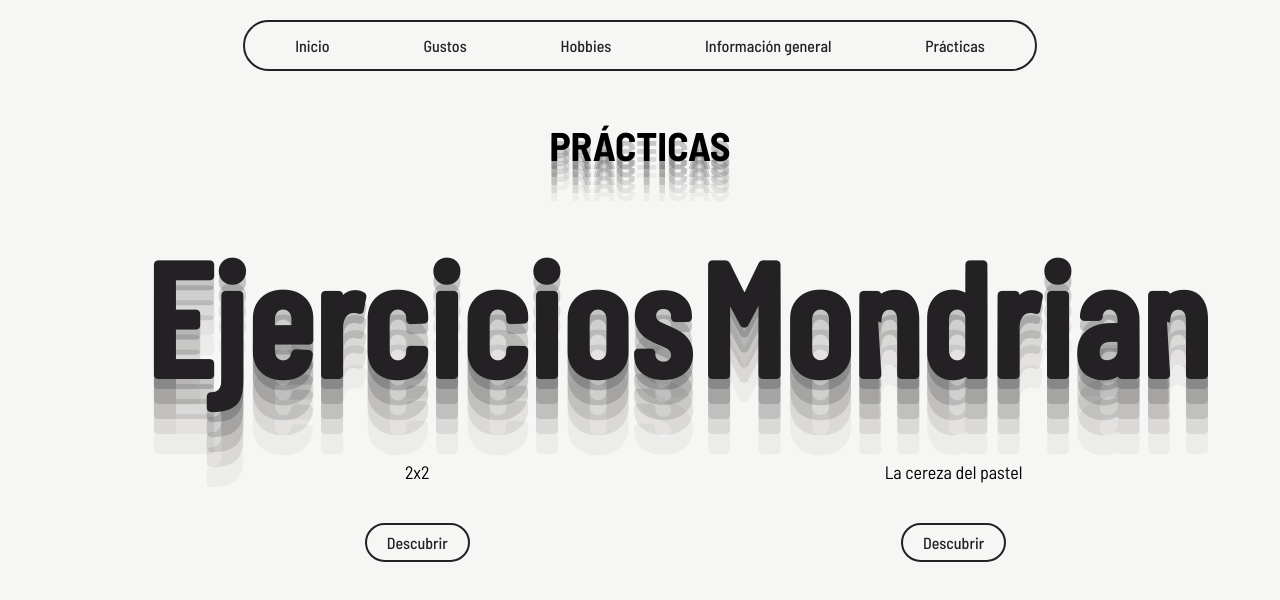
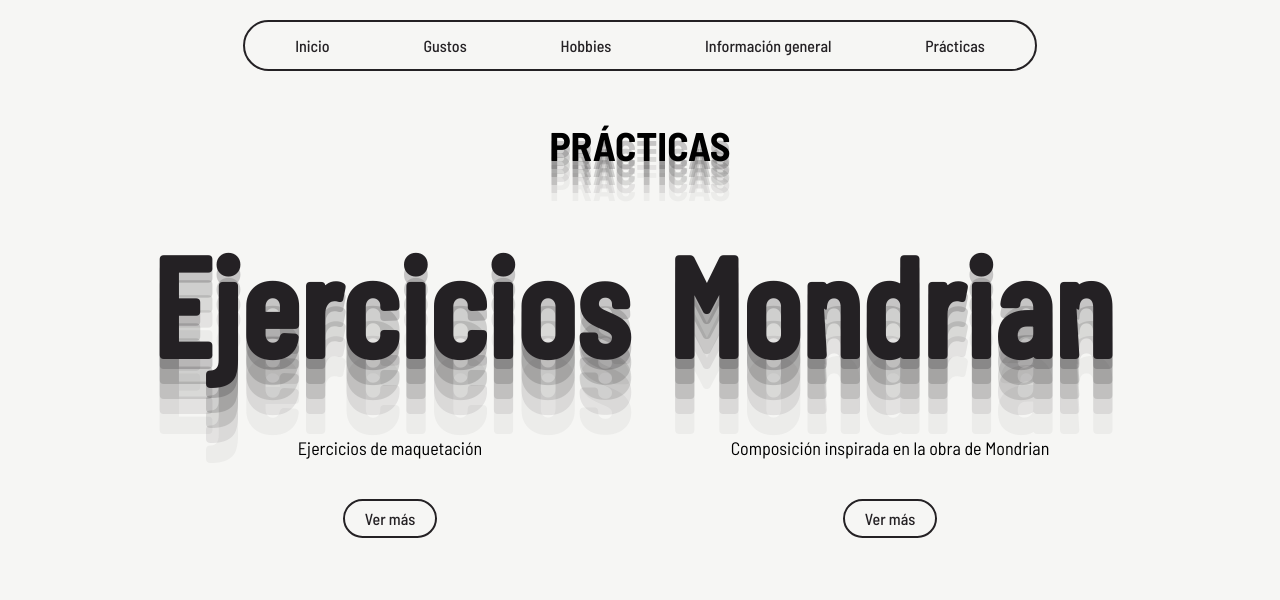
Before and after one commit to Jharahtml/TallerDigital1, a plain HTML site: page src/practicas/practicas.html in a window 1280 px wide. Drawn offline with Linux system fonts and the light colour scheme.

Commit message:
modificaciones

```diff
--- a/src/estilos/styles.css
+++ b/src/estilos/styles.css
@@ -246,7 +246,7 @@
 }
 
 .seccion h2 {
-    font-size: 160px;
+    font-size: 140px;
     letter-spacing: 0;
     text-shadow: 0 10px 0 rgb(56, 53, 56, 0.25), 0 25px 0 rgb(56, 53, 56, 0.2), 0 40px 0 rgb(56, 53, 56, 0.15), 0 55px 0 rgb(56, 53, 56, 0.1), 0 75px 0 rgb(56, 53, 56, 0.05);
 
--- a/src/practicas/practicas.html
+++ b/src/practicas/practicas.html
@@ -39,19 +39,14 @@
               <div class="secciones">
                 <div class="seccion">
                   <h2>Ejercicios</h2>
-                  <p>2x2</p>
-                  <a href="familia/familia.html">Descubrir</a>
+                  <p>Ejercicios de maquetación</p>
+                  <a href="familia/familia.html">Ver más</a>
                 </div>
                 <div class="seccion">
                   <h2>Mondrian</h2>
-                  <p>La cereza del pastel</p>
-                  <a href="mascotas/mascotas.html">Descubrir</a>
+                  <p>Composición inspirada en la obra de Mondrian</p>
+                  <a href="mascotas/mascotas.html">Ver más</a>
                 </div>
-                <!-- <div class="seccion">
-                    <h2>Amigues</h2>
-                    <p>La familia que uno escoge</p>
-                    <a href="amigues/amigues.html">Descubrir</a>
-                </div> -->
               </div>
             </div>
           </div>
```
